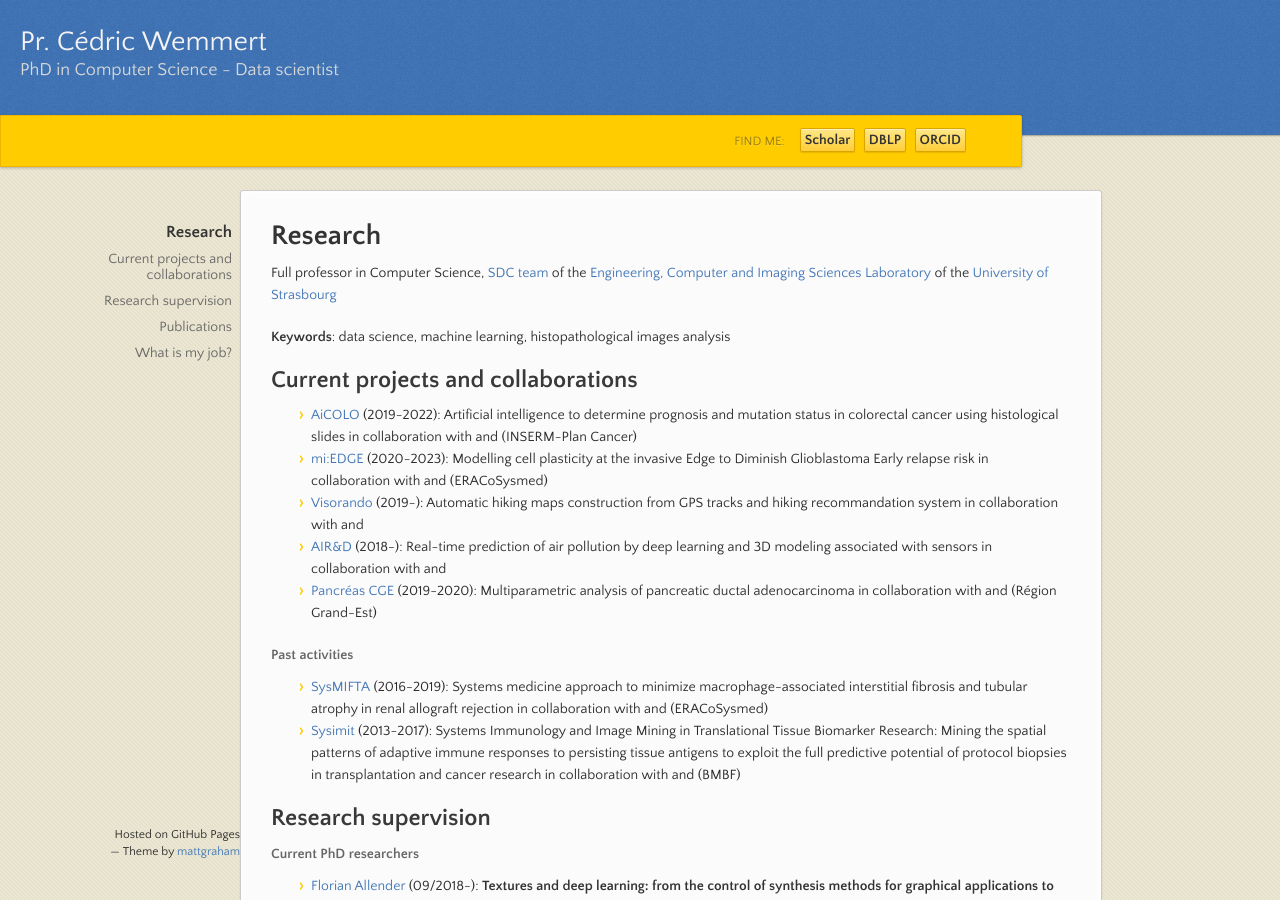
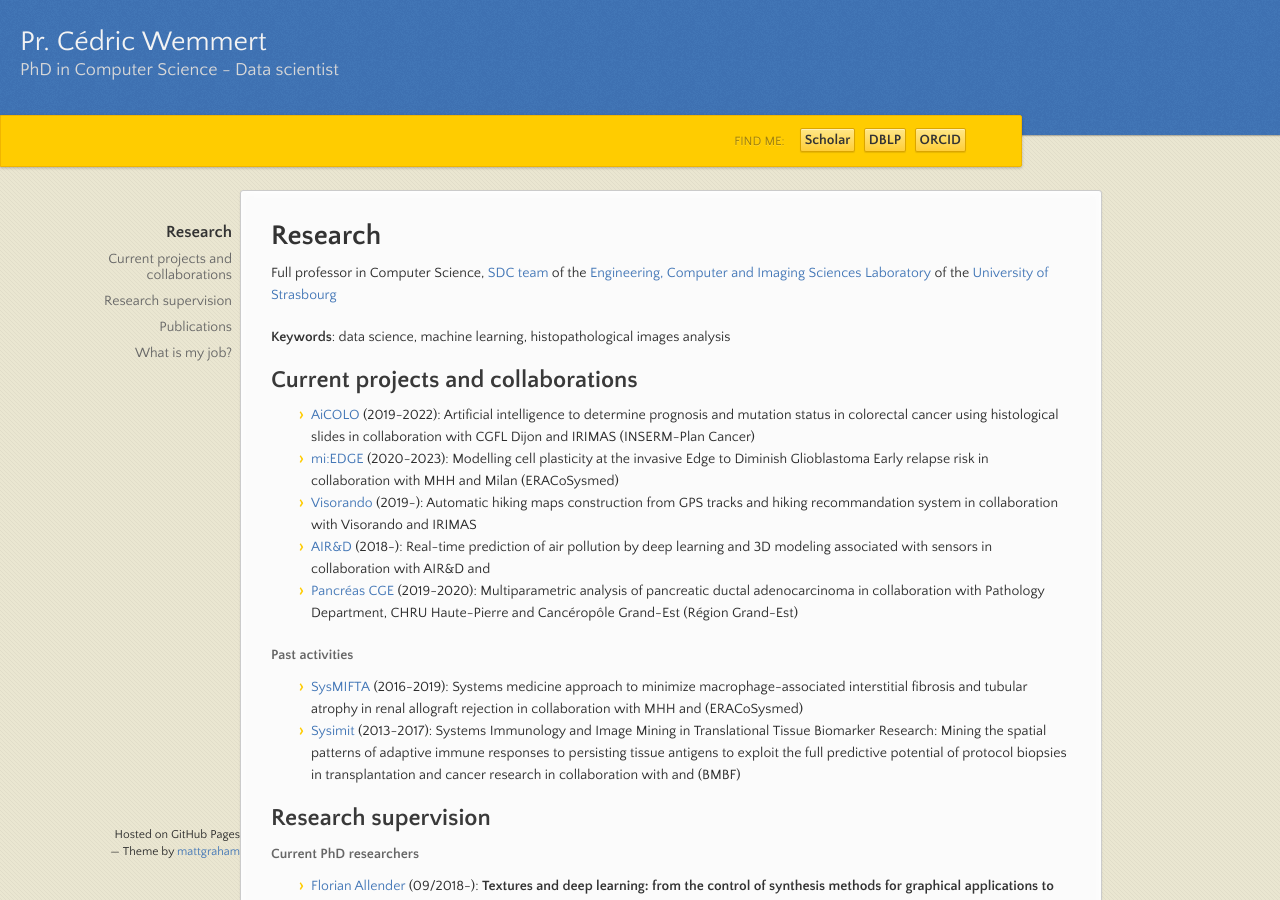
Before and after one commit to wemmertc/webpage, a Jekyll site: the page built from index.md, in a window 1280 px wide and 900 px high. Built offline with Jekyll 4.4.1, drawn with Linux system fonts in a browser that asks for light colours.

Commit message:
publishing

```diff
--- a/_includes/past_projects.md
+++ b/_includes/past_projects.md
@@ -1,2 +1,2 @@
- * [SysMIFTA](https://www.era-learn.eu/network-information/networks/eracosysmed/1st-call-european-research-projects-to-demonstrate/systems-medicine-approach-to-minimize-macrophage-associated-interstitial-fibrosis-and-tubular-atrophy-in-renal-allograft-rejection) (2016-2019): Systems medicine approach to minimize macrophage-associated interstitial fibrosis and tubular atrophy in renal allograft rejection in collaboration with  and  (ERACoSysmed)
+ * [SysMIFTA](https://www.era-learn.eu/network-information/networks/eracosysmed/1st-call-european-research-projects-to-demonstrate/systems-medicine-approach-to-minimize-macrophage-associated-interstitial-fibrosis-and-tubular-atrophy-in-renal-allograft-rejection) (2016-2019): Systems medicine approach to minimize macrophage-associated interstitial fibrosis and tubular atrophy in renal allograft rejection in collaboration with MHH and  (ERACoSysmed)
  * [Sysimit](http://www.sysim.it/) (2013-2017): Systems Immunology and Image Mining in Translational Tissue Biomarker Research: Mining the spatial patterns of adaptive immune responses to persisting tissue antigens to exploit the full predictive potential of protocol biopsies in transplantation and cancer research in collaboration with  and  (BMBF)
--- a/_includes/projects.md
+++ b/_includes/projects.md
@@ -1,5 +1,5 @@
- * [AiCOLO](https://wemmertc.github.io/aicolo/) (2019-2022): Artificial intelligence to determine prognosis and mutation status in colorectal cancer using histological slides in collaboration with  and  (INSERM-Plan Cancer)
- * [mi:EDGE](https://www.era-learn.eu/network-information/networks/eracosysmed/3rd-joint-transnational-call-for-european-research-projects-on-systems-medicine/modelling-cell-plasticity-at-the-invasive-edge-to-diminish-glioblastoma-early-relapse-risk) (2020-2023): Modelling cell plasticity at the invasive Edge to Diminish Glioblastoma Early relapse risk in collaboration with  and  (ERACoSysmed)
- * [Visorando]() (2019-): Automatic hiking maps construction from GPS tracks and hiking recommandation system in collaboration with  and
- * [AIR&D]() (2018-): Real-time prediction of air pollution by deep learning and 3D modeling associated with sensors in collaboration with  and
- * [Pancréas CGE]() (2019-2020): Multiparametric analysis of pancreatic ductal adenocarcinoma in collaboration with  and  (Région Grand-Est)
+ * [AiCOLO](https://wemmertc.github.io/aicolo/) (2019-2022): Artificial intelligence to determine prognosis and mutation status in colorectal cancer using histological slides in collaboration with CGFL Dijon and IRIMAS (INSERM-Plan Cancer)
+ * [mi:EDGE](https://www.era-learn.eu/network-information/networks/eracosysmed/3rd-joint-transnational-call-for-european-research-projects-on-systems-medicine/modelling-cell-plasticity-at-the-invasive-edge-to-diminish-glioblastoma-early-relapse-risk) (2020-2023): Modelling cell plasticity at the invasive Edge to Diminish Glioblastoma Early relapse risk in collaboration with MHH and Milan (ERACoSysmed)
+ * [Visorando]() (2019-): Automatic hiking maps construction from GPS tracks and hiking recommandation system in collaboration with Visorando and IRIMAS
+ * [AIR&D]() (2018-): Real-time prediction of air pollution by deep learning and 3D modeling associated with sensors in collaboration with AIR&D and
+ * [Pancréas CGE]() (2019-2020): Multiparametric analysis of pancreatic ductal adenocarcinoma in collaboration with Pathology Department, CHRU Haute-Pierre and Cancéropôle Grand-Est (Région Grand-Est)
```
Also changed, not shown: 1 other file.
